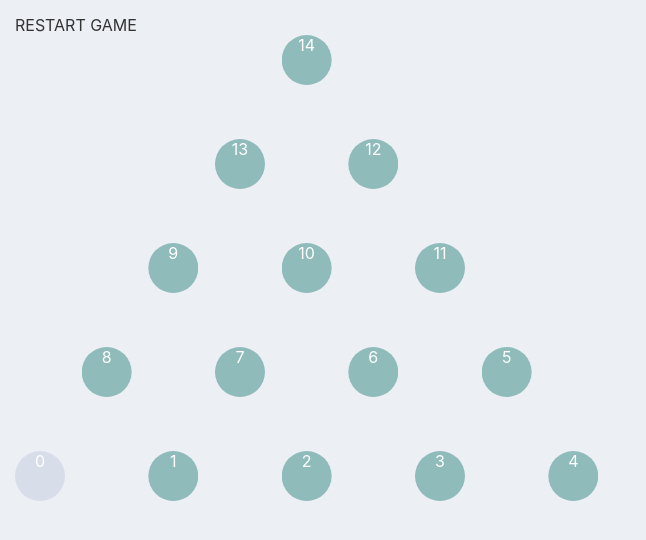
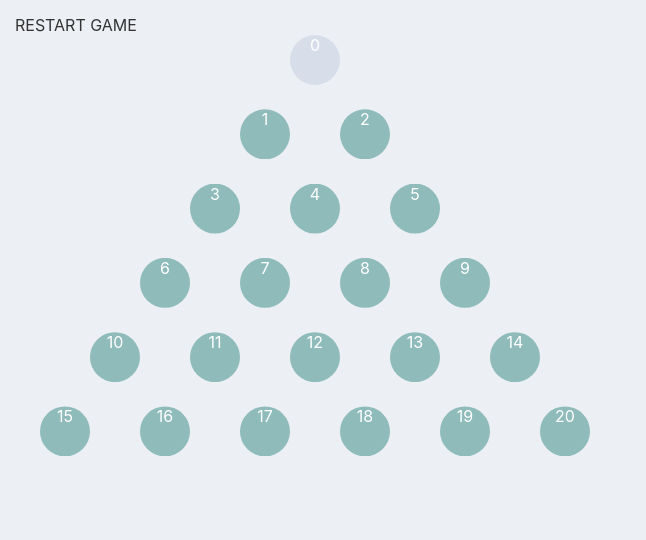
Before and after one commit to peterbabic/triangles.fun, a Svelte app: page / in a window 1280 px wide. Shown: the top 540 px of the page, without its empty margins (0-646 px from the left). Built offline with nearby package versions, Linux system fonts and the light colour scheme.

Commit message:
enable triangle scaling

```diff
--- a/src/Triangle.svelte
+++ b/src/Triangle.svelte
@@ -8,7 +8,13 @@
     fallback: scale,
   })
 
-  const C_MAX_STEPS = 13
+  // 6/2 circles = 3 steps
+  // 10/2 circles = 7 steps
+  // 15/1 circles = 13 steps
+  // 21/1 circles = 19 steps
+  // 28/1 circles = ?? steps
+  const C_NUM_CIRCLES = 21
+  const C_MAX_STEPS = 19
   const C_POLE = 0
   const C_HOLE = 1
   const C_PICK = 2
@@ -21,7 +27,11 @@
   let gameover
   let victory
 
-  onMount(() => restart())
+  onMount(() => {
+    restart()
+    printSingleSolution()
+  })
+
   const restart = () => {
     adjcs = new Graph()
     jumps = new Graph()
@@ -31,54 +41,52 @@
     gameover = false
     victory = false
 
-    const numCircles = 15
-    for (let i = 0; i < numCircles; i++) {
-      circles[i] = C_POLE
+    for (let i = 0; i < C_NUM_CIRCLES; i++) {
       adjcs.addVertex(i)
       jumps.addVertex(i)
-
-      if (i > 0) {
-        adjcs.addEdge(i, i - 1)
-      }
+      circles[i] = C_POLE
     }
 
     circles[0] = C_HOLE
 
-    adjcs.addEdge(0, 8)
-    adjcs.addEdge(1, 7)
-    adjcs.addEdge(1, 8)
-    adjcs.addEdge(2, 6)
-    adjcs.addEdge(2, 7)
-    adjcs.addEdge(3, 5)
-    adjcs.addEdge(3, 6)
-    adjcs.addEdge(5, 11)
-    adjcs.addEdge(6, 10)
-    adjcs.addEdge(6, 11)
-    adjcs.addEdge(7, 9)
-    adjcs.addEdge(7, 10)
-    adjcs.addEdge(9, 13)
-    adjcs.addEdge(10, 12)
-    adjcs.addEdge(10, 13)
-    adjcs.addEdge(12, 14)
+    let row = 0
+    let col = 0
+    for (let i = 0; i < C_NUM_CIRCLES; i++, col++) {
+      const triangular = n => (n <= 1 ? 1 : n + triangular(n - 1))
+      const leftMost = detph => (detph == 0 ? 0 : triangular(detph))
+      const find = (r, c) => (c > r ? undefined : leftMost(r) + c)
+      // const triangular2 = n => (n <= 1 ? 0 : n + triangular2(n - 1))
+      // const rightMost = detph => (detph == 0 ? 0 : triangular2(detph + 1))
+      const addEdge = (graph, i, pos) => {
+        if (pos != undefined && pos < C_NUM_CIRCLES) {
+          graph.addEdge(i, pos)
+        }
+      }
 
-    jumps.addEdge(0, 2)
-    jumps.addEdge(0, 9)
-    jumps.addEdge(1, 3)
-    jumps.addEdge(1, 10)
-    jumps.addEdge(2, 4)
-    jumps.addEdge(2, 9)
-    jumps.addEdge(2, 11)
-    jumps.addEdge(3, 10)
-    jumps.addEdge(4, 11)
-    jumps.addEdge(5, 7)
-    jumps.addEdge(5, 12)
-    jumps.addEdge(6, 8)
-    jumps.addEdge(6, 13)
-    jumps.addEdge(7, 12)
-    jumps.addEdge(8, 13)
-    jumps.addEdge(9, 11)
-    jumps.addEdge(9, 14)
-    jumps.addEdge(11, 14)
+      if (i >= leftMost(row + 1)) {
+        row++
+      }
+
+      if (i == leftMost(row)) {
+        col = 0
+      }
+
+      let east = find(row, col + 1)
+      let south = find(row + 1, col)
+      let southEast = find(row + 1, col + 1)
+
+      addEdge(adjcs, i, east)
+      addEdge(adjcs, i, south)
+      addEdge(adjcs, i, southEast)
+
+      east = find(row, col + 2)
+      south = find(row + 2, col)
+      southEast = find(row + 2, col + 2)
+
+      addEdge(jumps, i, east)
+      addEdge(jumps, i, south)
+      addEdge(jumps, i, southEast)
+    }
   }
 
   const commonBetween = (source, destination) => {
@@ -190,13 +198,17 @@
     }
   }
 
-  const printSolutions = () => {
+  const printSingleSolution = () => {
     let depth = 0
     let solutions = []
     let shadow = [...circles]
     const moves = new Tree("", depth)
 
     const recurse = move => {
+      if (solutions.length > 0) {
+        return
+      }
+
       const hints = getHints(shadow)
       if (hints.length == 0) {
         return
@@ -227,57 +239,96 @@
 
 <style>
   .div0 {
-    grid-area: 5 / 1 / 6 / 2;
+    grid-area: 1 / 7 / 2 / 8;
   }
   .div1 {
+    grid-area: 2 / 6 / 3 / 7;
+  }
+  .div2 {
+    grid-area: 2 / 8 / 3 / 9;
+  }
+  .div3 {
+    grid-area: 3 / 5 / 4 / 6;
+  }
+  .div4 {
+    grid-area: 3 / 7 / 4 / 8;
+  }
+  .div5 {
+    grid-area: 3 / 9 / 4 / 10;
+  }
+  .div6 {
+    grid-area: 4 / 4 / 5 / 5;
+  }
+  .div7 {
+    grid-area: 4 / 6 / 5 / 7;
+  }
+  .div8 {
+    grid-area: 4 / 8 / 5 / 9;
+  }
+  .div9 {
+    grid-area: 4 / 10 / 5 / 11;
+  }
+  .div10 {
     grid-area: 5 / 3 / 6 / 4;
   }
-  .div2 {
+  .div11 {
     grid-area: 5 / 5 / 6 / 6;
   }
-  .div3 {
+  .div12 {
     grid-area: 5 / 7 / 6 / 8;
   }
-  .div4 {
+  .div13 {
     grid-area: 5 / 9 / 6 / 10;
   }
-  .div5 {
-    grid-area: 4 / 8 / 5 / 9;
+  .div14 {
+    grid-area: 5 / 11 / 6 / 12;
   }
-  .div6 {
-    grid-area: 4 / 6 / 5 / 7;
+  .div15 {
+    grid-area: 6 / 2 / 7 / 3;
   }
-  .div7 {
-    grid-area: 4 / 4 / 5 / 5;
+  .div16 {
+    grid-area: 6 / 4 / 7 / 5;
   }
-  .div8 {
-    grid-area: 4 / 2 / 5 / 3;
+  .div17 {
+    grid-area: 6 / 6 / 7 / 7;
   }
-  .div9 {
-    grid-area: 3 / 3 / 4 / 4;
+  .div18 {
+    grid-area: 6 / 8 / 7 / 9;
   }
-  .div10 {
-    grid-area: 3 / 5 / 4 / 6;
+  .div19 {
+    grid-area: 6 / 10 / 7 / 11;
   }
-  .div11 {
-    grid-area: 3 / 7 / 4 / 8;
+  .div20 {
+    grid-area: 6 / 12 / 7 / 13;
   }
-  .div12 {
-    grid-area: 2 / 6 / 3 / 7;
+  .div21 {
+    grid-area: 7 / 1 / 8 / 2;
   }
-  .div13 {
-    grid-area: 2 / 4 / 3 / 5;
+  .div22 {
+    grid-area: 7 / 3 / 8 / 4;
   }
-  .div14 {
-    grid-area: 1 / 5 / 2 / 6;
+  .div23 {
+    grid-area: 7 / 5 / 8 / 6;
+  }
+  .div24 {
+    grid-area: 7 / 7 / 8 / 8;
+  }
+  .div25 {
+    grid-area: 7 / 9 / 8 / 10;
+  }
+  .div26 {
+    grid-area: 7 / 11 / 8 / 12;
+  }
+  .div27 {
+    grid-area: 7 / 13 / 8 / 14;
   }
 
   .triangle {
     width: 600px;
     height: 520px;
     display: grid;
-    grid-template-columns: repeat(9, 1fr);
-    grid-template-rows: repeat(5, 1fr);
+    grid-template-columns: repeat(13, 1fr);
+    grid-template-rows: repeat(7, 1fr);
     grid-column-gap: 0px;
     grid-row-gap: 0px;
   }
```
